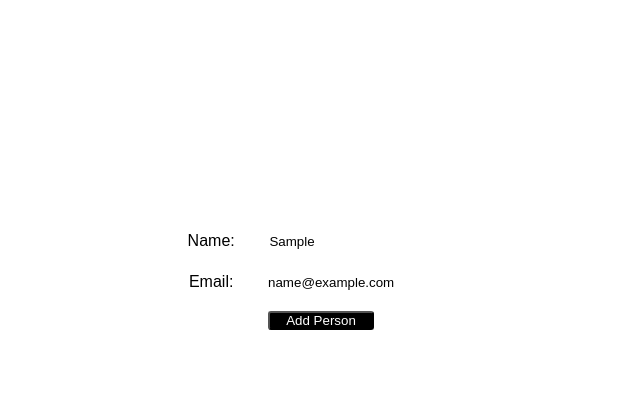
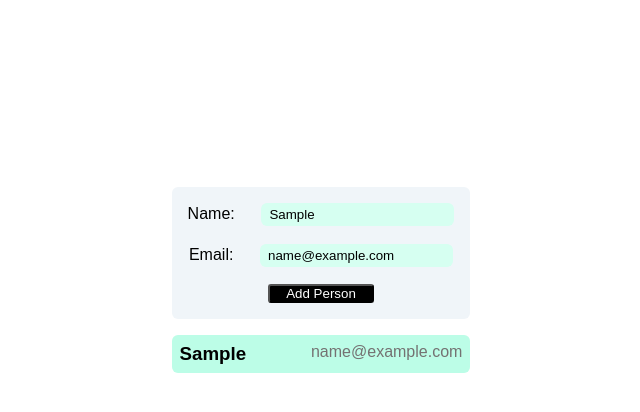
Before and after one commit to Huls26/React-practice-project, a React (Create React App) app: page / in a window 1280 px wide. Both pictures are taken after typing "Sample", "name@example.com" into the empty fields and a click on the button "Add Person". Shown: the top 412 px of the page, without its empty margins (319-959 px from the left). Built offline with nearby package versions, Linux system fonts and the light colour scheme.

Commit message:
project4.1 update

```diff
--- a/src/components/projects/project-4/Forms.css
+++ b/src/components/projects/project-4/Forms.css
@@ -5,11 +5,21 @@
     flex-direction: column;
     align-items: center;
     gap: 1.1em;
+
+    padding: 1em;
+    margin-bottom: 1em;
+
+    border-radius: 6px;
+    background-color: rgb(240, 245, 249);
 }
 
 .form-addperson input {
+    background-color: rgb(214, 255, 241);
+
     border: none;
+    border-radius: 6px;
     outline-color: darkorchid;
+
     margin-left: 2em;
     padding: .3em .6em;
 }
@@ -25,3 +35,26 @@
 .add-person:hover {
     color: aqua;
 }
+
+.list-container {
+    border-radius: 6px;
+    background-color: rgb(188, 253, 231);
+    padding: .5em;
+}
+
+.info {
+    display: flex;
+    justify-content: space-between;
+
+    font-family: Arial, Helvetica, sans-serif;
+
+    margin-bottom: .5em;
+}
+
+.info-email {
+    color: rgb(116, 114, 114);
+}
+
+.info:last-child {
+    margin-bottom: 0;
+}
--- a/src/components/projects/project-4/Forms.js
+++ b/src/components/projects/project-4/Forms.js
@@ -6,7 +6,10 @@ export default function Form() {
                                     name: "",
                                     email: "",
                                 }));
+    let [list, setList] = useState(() => ([]));
 
+    let listElement = list.map(person => <List key={person.name} name={person.name} email={person.email} />)
+    // event
     function updateForm(event) {
         let name = event.currentTarget.name;
         let value = event.currentTarget.value;
@@ -19,10 +22,11 @@ export default function Form() {
 
     function handleSubmit(e) {
         e.preventDefault()
-        console.log(form, "added")
+        setList(prevList => ([...prevList, form]));
     }
 
     return (
+        <div className="form-container">
               <form action="" className="form-addperson" onSubmit={ handleSubmit }>
                 <div className="name-form">
                     <label htmlFor="name">Name:</label>
@@ -36,5 +40,19 @@ export default function Form() {
 
                 <button className="add-person">Add Person</button>
             </form>
+
+            <div className="list-container">
+                { listElement }
+            </div>
+        </div>
     )
 }
+
+function List({name, email}) {
+    return (
+        <article className="info">
+            <h3 className="info-name">{ name }</h3>
+            <p className="info-email">{ email }</p>
+        </article>
+    )
+}
```
Lines whose indentation alone changed are shown as unchanged.
